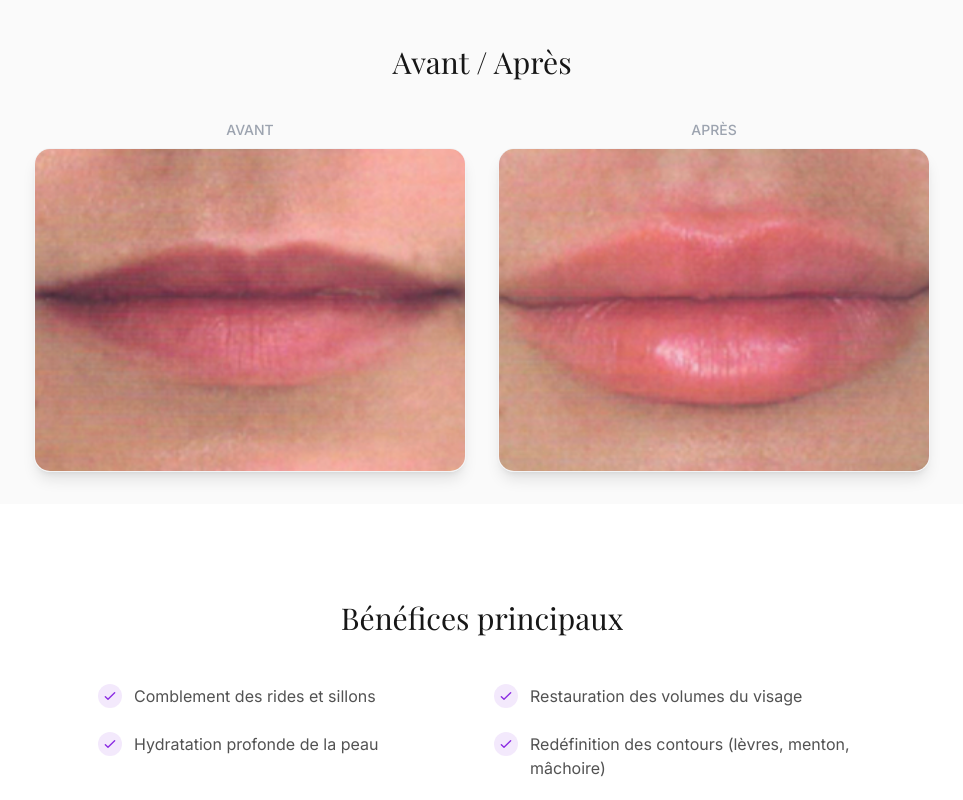
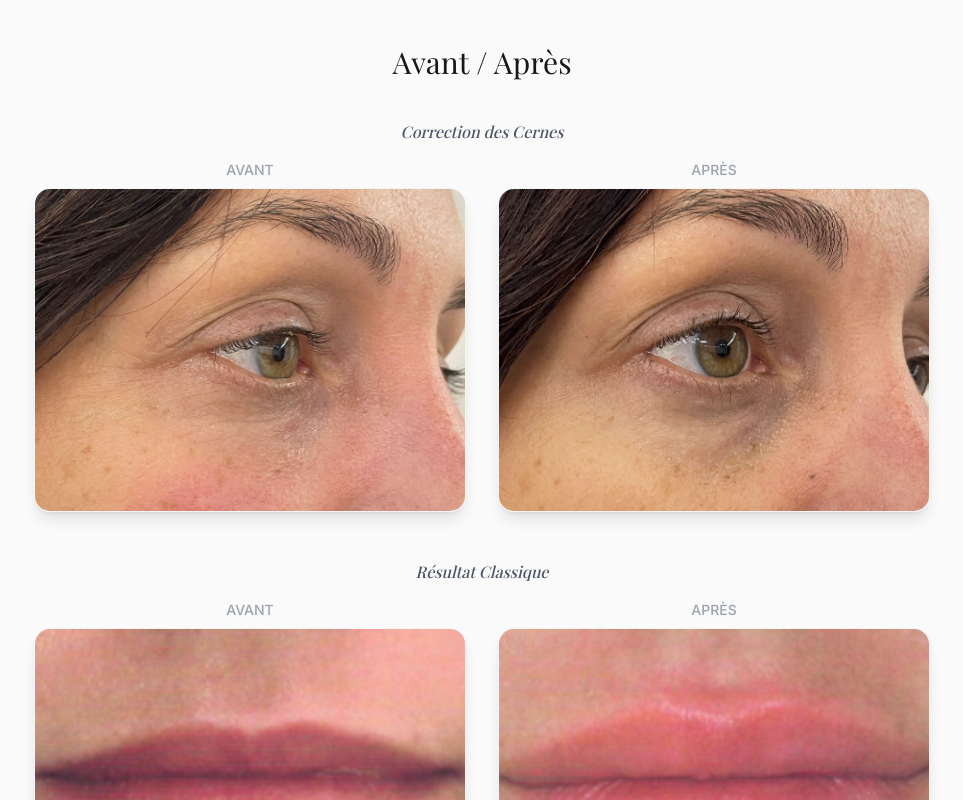
Before and after one commit to bentaz5/esthetique-belair, a Next.js app: page /nos-soins/acide-hyaluronique in a window 1280 px wide. Shown: the part 1340-2140 px from the top of the page, without its empty margins (158-1121 px from the left). Built offline with nearby package versions, Linux system fonts and the light colour scheme; a web font is replaced by a local one.

Commit message:
Ajout galerie photos avant-après pour le Botox2

```diff
--- a/src/app/nos-soins/[slug]/page.tsx
+++ b/src/app/nos-soins/[slug]/page.tsx
@@ -515,10 +515,18 @@ const soins: Record<string, Soin> = {
     resultats: {
       description: "Le résultat est visible immédiatement après la séance. L'acide hyaluronique permet de combler, redessiner et hydrater la peau pour un effet naturel et harmonieux.",
       duree: "1 à 2 séances selon l'indication, entretien tous les 9 à 18 mois",
-      avantApres: {
-        avant: '/images/avant-apres/acide-hyaluronique-avant.png',
-        apres: '/images/avant-apres/acide-hyaluronique-apres.png'
-      }
+      galerieAvantApres: [
+        {
+          titre: "Correction des Cernes",
+          avant: "/images/avant-apres/acide-hyaluronique-cernes-avant.png",
+          apres: "/images/avant-apres/acide-hyaluronique-cernes-apres.png"
+        },
+        {
+          titre: "Résultat Classique",
+          avant: "/images/avant-apres/acide-hyaluronique-avant.png",
+          apres: "/images/avant-apres/acide-hyaluronique-apres.png"
+        }
+      ]
     },
     effetsSecondaires: [
       "Rougeur ou gonflement temporaire",
```
Also changed, not shown: public/images/avant-apres/acide-hyaluronique-cernes-apres.png (added), public/images/avant-apres/acide-hyaluronique-cernes-avant.png (added).
